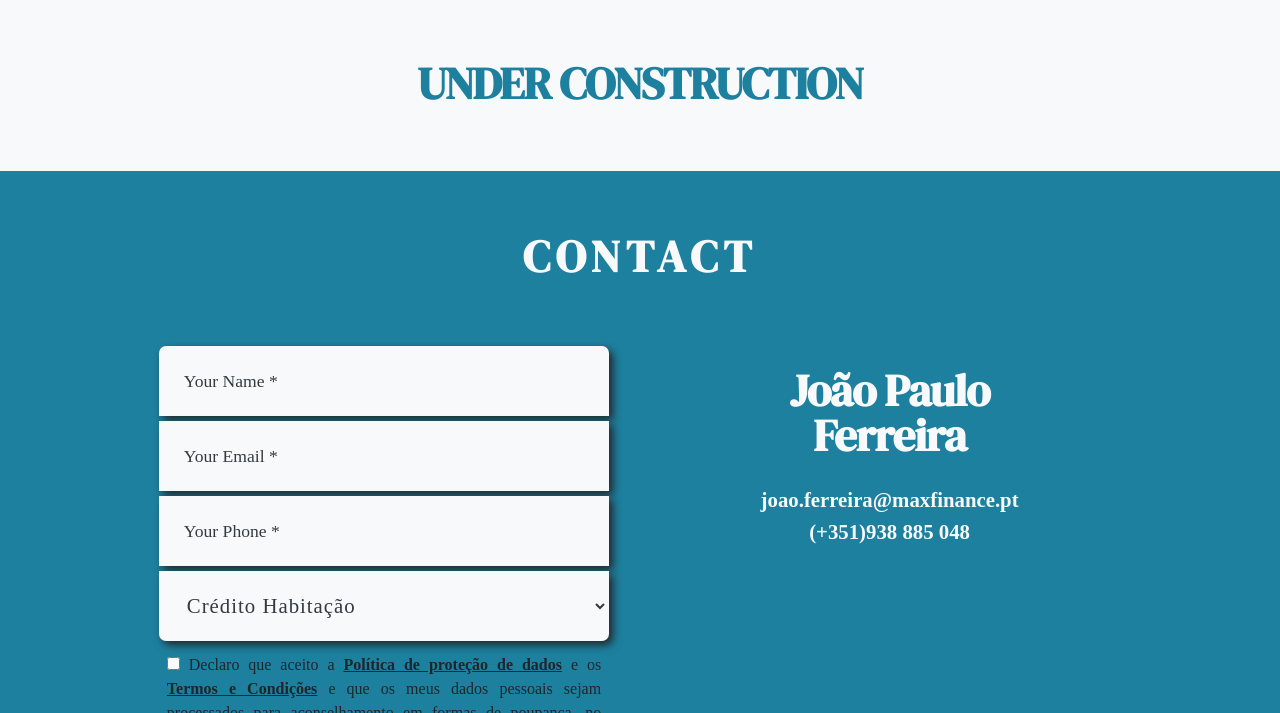
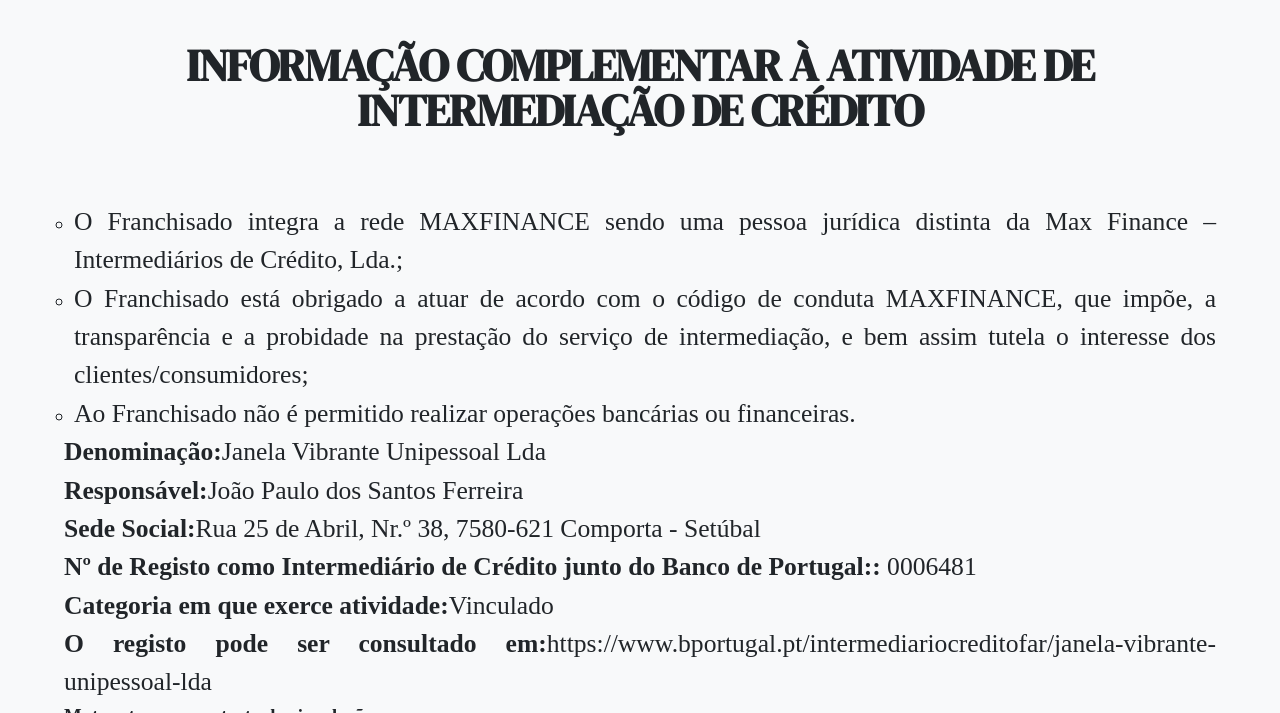
Before and after one commit to BufnastaZecica/Janela-Vibrante, a plain HTML site: page licence.html in a window 1280 px wide. Shown: the part 87-800 px from the top of the page. Drawn offline with nearby package versions, Linux system fonts and the light colour scheme; a web font is replaced by a local one.

Commit message:
licence1/2

```diff
--- a/css/style.css
+++ b/css/style.css
@@ -107,7 +107,7 @@ p {
 
 h1 {
     font-family: var(--font2);
-    color: var(--primary);
+    color: var(--dark);
     font-weight: 700;
     margin: 10% 0;
     font-size: 2.5rem;
@@ -391,7 +391,8 @@ section.testimonials {
     display: flex;
     flex-flow: column nowrap;
     align-items: center;
-    margin-top: -3%;
+    padding-bottom: 5%;
+    /* margin-top: -3%; */
     /* background-color: var(--secondary); */
 }
 
@@ -404,6 +405,7 @@ section.testimonials .testwrap {
     flex-flow: column nowrap;
     align-items: center;
     justify-content: center;
+    width: 100%;
 }
 
 section.testimonials .testwrap .card {
@@ -411,6 +413,7 @@ section.testimonials .testwrap .card {
     margin: 6% 0;
     padding: 5% 0;
     display: flex;
+    height: 462px;
     flex-flow: column nowrap;
     justify-content: center;
     align-items: center;
@@ -585,6 +588,24 @@ form .terms {
     text-decoration: underline;
 }
 
+.licence {
+    display: flex;
+    flex-flow: column;
+    align-items: center;
+    justify-content: center;
+    width: 100%;
+}
+
+.licence>div {
+    width: 90%
+}
+
+.licence ul {
+    font-weight: 400;
+    list-style: circle;
+    padding-left: 10px;
+}
+
 @media only screen and (min-device-width: 768px) and (max-device-width: 1027px) {}
 
 @media only screen and (min-width: 1027px) {
@@ -674,7 +695,7 @@ form .terms {
     h1 {
         font-size: 2.8rem;
         letter-spacing: -1px;
-        margin: 5% 0;
+        margin: 4% 0 6% 0;
     }
     p {
         font-size: 1.6rem;
--- a/licence.html
+++ b/licence.html
@@ -41,9 +41,43 @@
             </ul>
         </nav>
     </header>
-    <main>
-        <h1>UNDER CONSTRUCTION</h1>
-
+    <main class="licence">
+        <div>
+            <h1>INFORMAÇÃO COMPLEMENTAR À ATIVIDADE DE INTERMEDIAÇÃO DE CRÉDITO</h1>
+            <p>
+                <ul>
+                    <li>
+                        <p>O Franchisado integra a rede MAXFINANCE sendo uma pessoa jurídica distinta da Max Finance – Intermediários de Crédito, Lda.;</p>
+                    </li>
+                    <li>
+                        <p> O Franchisado está obrigado a atuar de acordo com o código de conduta MAXFINANCE, que impõe, a transparência e a probidade na prestação do serviço de intermediação, e bem assim tutela o interesse dos clientes/consumidores;</p>
+                    </li>
+                    <li>
+                        <p>Ao Franchisado não é permitido realizar operações bancárias ou financeiras.</p>
+                    </li>
+                </ul>
+            </p>
+            <p><b>Denominação:</b>Janela Vibrante Unipessoal Lda</p>
+            <p><b>Responsável:</b>João Paulo dos Santos Ferreira</p>
+            <p><b>Sede Social:</b>Rua 25 de Abril, Nr.º 38, 7580-621 Comporta - Setúbal</p>
+            <p><b>Nº de Registo como Intermediário de Crédito junto do Banco de Portugal::</b> 0006481</p>
+            <p><b>Categoria em que exerce atividade:</b>Vinculado</p>
+            <p><b>O registo pode ser consultado em:</b>https://www.bportugal.pt/intermediariocreditofar/janela-vibrante-unipessoal-lda</p>
+            <div>
+                <h3 class="list-heading">Mutuantes com contrato de vinculação:</h3>
+                <ul>
+                    <li>CAIXA GERAL DE DEPÓSITOS, SA</li>
+                    <li>BANCO SANTANDER TOTTA, SA</li>
+                    <li>NOVO BANCO, SA</li>
+                    <li>BANCO BPI, SA</li>
+                    <li>BANCO BIC PORTUGUÊS, SA</li>
+                    <li>ABANCA CORPORACIÓN BANCARIA, SA, SUCURSAL EM PORTUGAL</li>
+                    <li>UNION DE CRÉDITOS INMOBILIÁRIOS, S.A., ESTABLECIMIENTO FINANCIERO DE CRÉDITO (SOCIEDAD UNIPERSONAL) - SUCURSAL EM PORTUGAL</li>
+                    <li>BANKINTER, SA - SUCURSAL EM PORTUGAL</li>
+                    <li>BANCO CTT, SA</li>
+                </ul>
+            </div>
+        </div>
     </main>
     <footer class="contact" id="contact">
         <h1>Contact</h1>
```
Also changed, not shown: token.txt.
